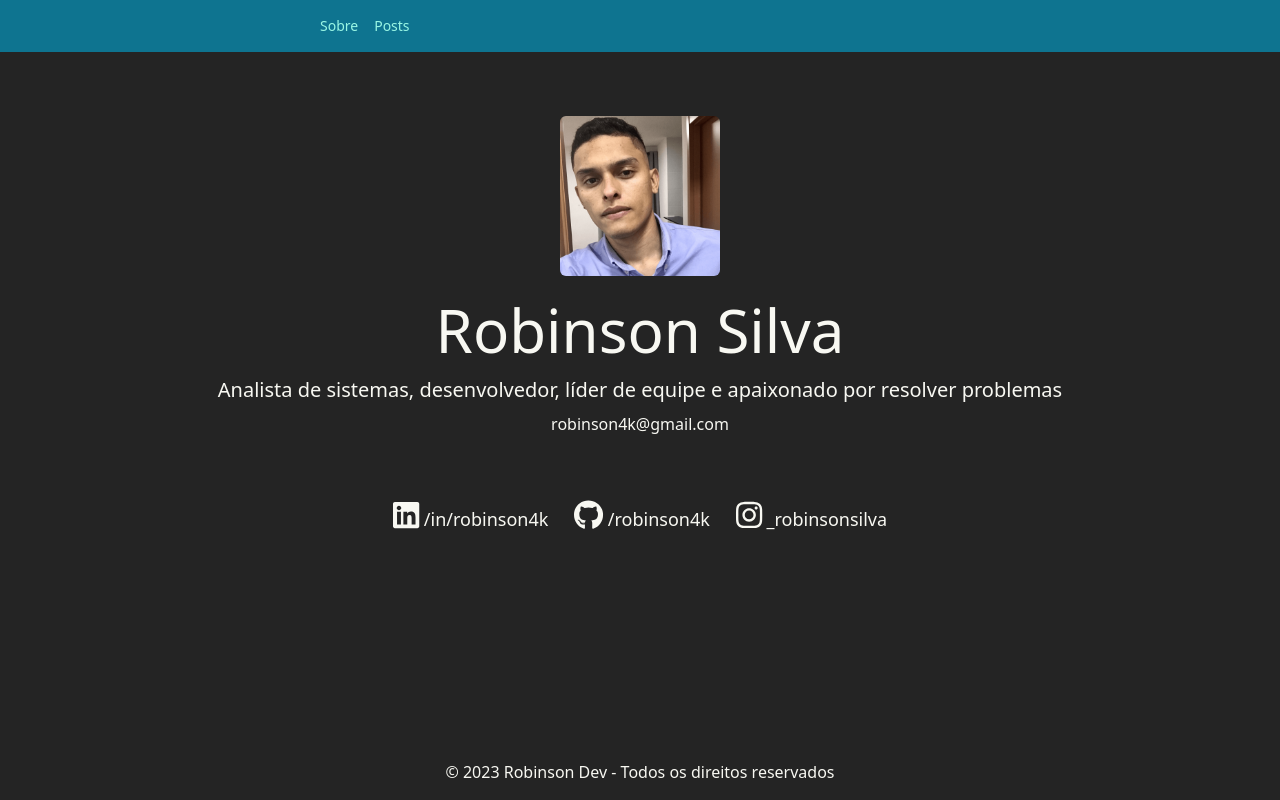
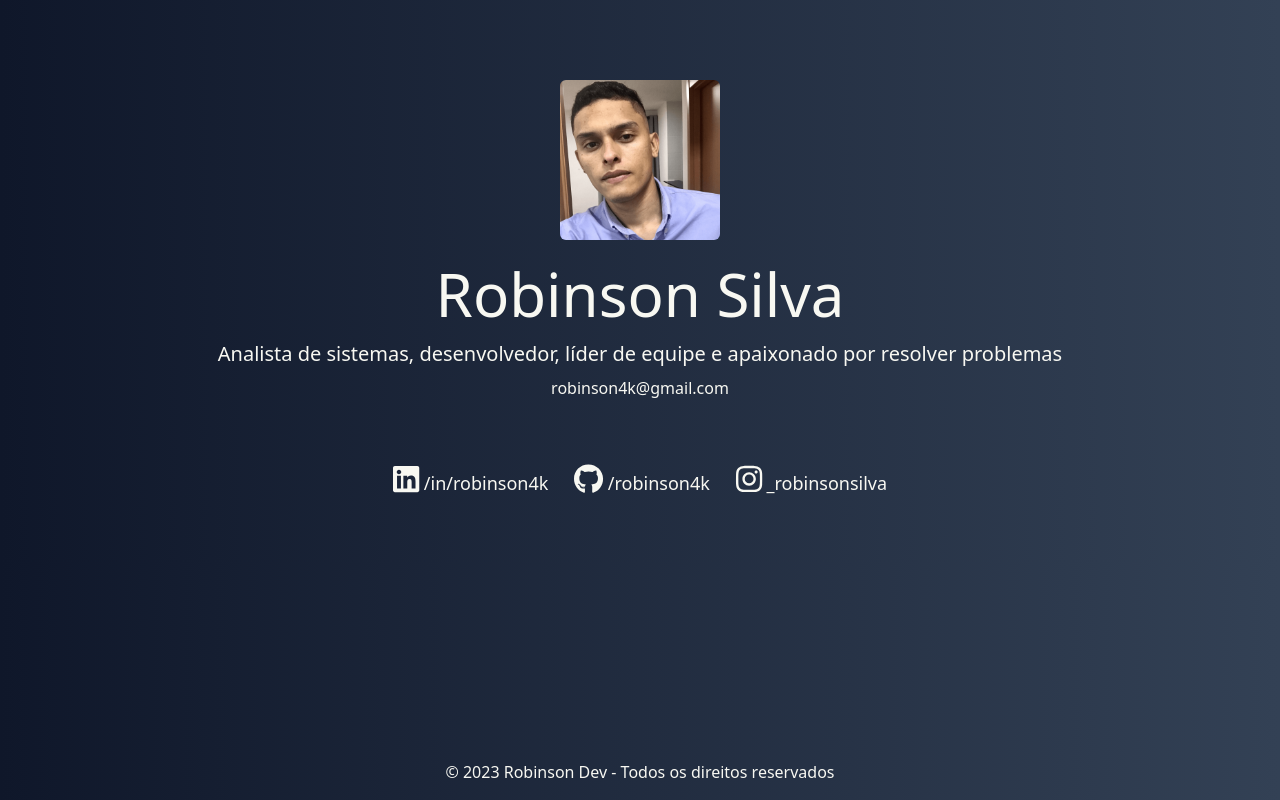
Before and after one commit to robinson4k/meusite, a Vue app: page / in a window 1280 px wide. Built offline with nearby package versions, Linux system fonts and the light colour scheme.

Commit message:
ajustes css

```diff
--- a/index.html
+++ b/index.html
@@ -11,7 +11,7 @@
     <meta name="language" content="pt-BR">
     <meta property="og:image" content="/images/eu-robinson.png">
   </head>
-  <body class="bg-[#242424]">
+  <body class="bg-gradient-to-r from-slate-900 to-slate-700">
     <div id="app"></div>
     <script type="module" src="/src/main.js"></script>
   </body>
--- a/src/App.vue
+++ b/src/App.vue
@@ -8,7 +8,7 @@ const ano = new Date().getFullYear()
   <HelloWorld />
 
   <div class="w-full h-16"></div>
-  <footer class="fixed bottom-0 text-center w-full text-[#F8F8F2] bg-[#242424] p-4">
+  <footer class="fixed bottom-0 text-center w-full text-[#F8F8F2] p-4">
     © {{ ano }} Robinson Dev - Todos os direitos reservados
   </footer>
 </template>
--- a/src/components/HelloWorld.vue
+++ b/src/components/HelloWorld.vue
@@ -8,7 +8,7 @@ import { faLinkedin, faGithub, faInstagram } from '@fortawesome/free-brands-svg-
 
 
 
-<nav class="flex items-center justify-between flex-wrap bg-cyan-700 py-4 px-80 mb-16">
+<!-- <nav class="flex items-center justify-between flex-wrap bg-cyan-700 py-4 px-80 mb-16">
     <div class="w-full block flex-grow lg:flex lg:items-center lg:w-auto">
         <div class="text-sm lg:flex-grow">
             <a href="#" class="block mt-4 lg:inline-block lg:mt-0 text-teal-200 hover:text-white mr-4">
@@ -19,9 +19,9 @@ import { faLinkedin, faGithub, faInstagram } from '@fortawesome/free-brands-svg-
             </a>
         </div>
     </div>
-</nav>
+</nav> -->
 
-<div class="text-center text-[#F8F8F2]">
+<div class="text-center text-[#F8F8F2] mt-20">
     <img src="/images/eu-robinson.png" alt="Robinson Silva avatar" class="mx-auto rounded-md mb-6" width="160px" height="160px">
     <h1 class="text-6xl mb-4">Robinson Silva</h1>
 
```
